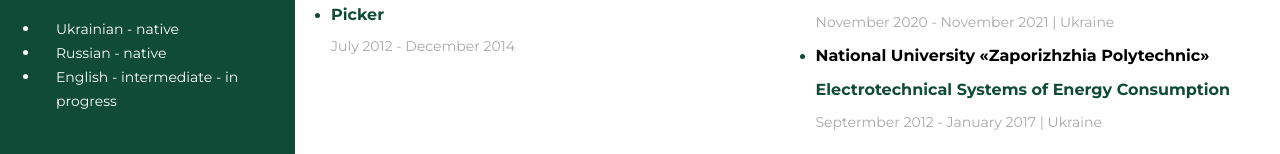
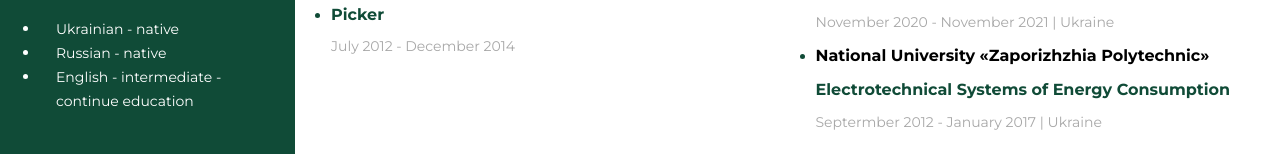
Before and after one commit to Danatey/my-resume, a plain HTML site: page index.html in a window 1280 px wide. Shown: the part 1228-1382 px from the top of the page. Drawn offline with Linux system fonts and the light colour scheme.

Commit message:
fixed language

```diff
--- a/index.html
+++ b/index.html
@@ -126,7 +126,7 @@
               <p class="skills">Russian - native</p>
             </li>
             <li class="skills-item">
-              <p class="skills">English - intermediate - in progress</p>
+              <p class="skills">English - intermediate - continue education</p>
             </li>
           </ul>
         </div>
```
